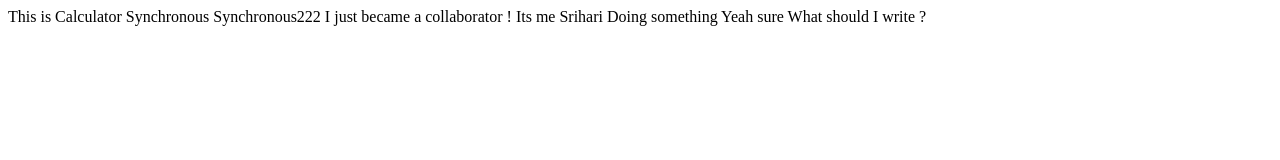
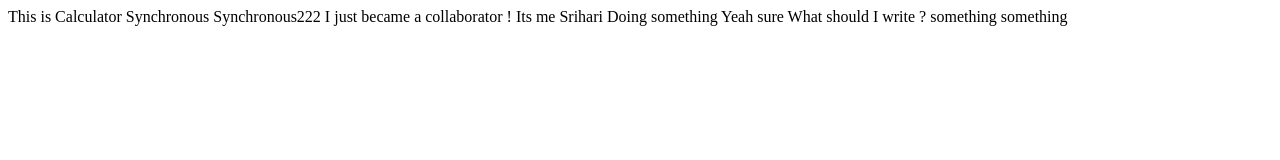
Before and after one commit to akshit-1729/calculator, a plain HTML site: page main.html in a window 1280 px wide. Drawn offline with Linux system fonts and the light colour scheme.

Commit message:
again changes

```diff
--- a/main.html
+++ b/main.html
@@ -16,5 +16,7 @@
     Yeah sure
 
     What should I write ?
+    something
+    something
 </body>
 </html>
```
